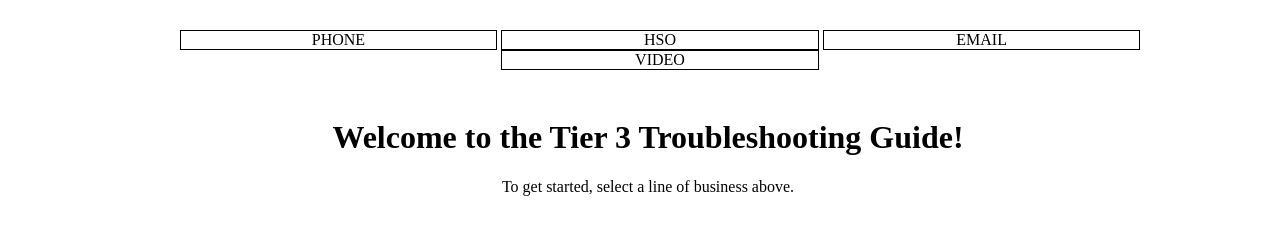
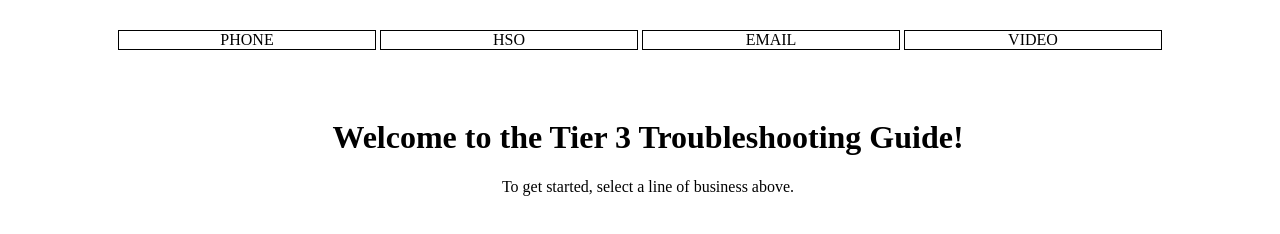
Before and after one commit to Njmat/Tier-3-Troubleshooting-Guide, a plain HTML site: page index.html in a window 1280 px wide. Drawn offline with Linux system fonts and the light colour scheme.

Commit message:
Update CSS
Updated CSS to correct menu

```diff
--- a/hso.css
+++ b/hso.css
@@ -6,6 +6,7 @@
 	position: fixed;
 	overflow-y: auto;
 	width:100%;
+    margin: auto;
 	top: 0;
 	left: 0;
 	z-index: 10000;
@@ -14,15 +15,16 @@
 .header ul {
 	margin: 30px auto;
 	text-align: center;
+    padding: 0px;
 }
 
 .header li {
 	display: inline-block;
 	text-align: center;
 	text-transform: uppercase;
-	padding: 0 40px;
+	padding: 0px;
 	border: 1px solid black;
-	width: 19%;
+	width: 20%;
 	background-color: white;
 	zoom: 1;
 }
@@ -31,7 +33,7 @@
 	background-color: #DBE9EE;
 }
 
-li a {
+a li {
 	text-decoration: none none;
 	color: black;
 }
--- a/style.css
+++ b/style.css
@@ -6,6 +6,7 @@
 	position: fixed;
 	overflow-y: auto;
 	width:100%;
+    margin: auto;
 	top: 0;
 	left: 0;
 	z-index: 10000;
@@ -14,15 +15,16 @@
 .header ul {
 	margin: 30px auto;
 	text-align: center;
+    padding: 0px;
 }
 
 .header li {
 	display: inline-block;
 	text-align: center;
 	text-transform: uppercase;
-	padding: 0 40px;
+	padding: 0px;
 	border: 1px solid black;
-	width: 19%;
+	width: 20%;
 	background-color: white;
 	zoom: 1;
 }
@@ -32,11 +34,6 @@
 }
 
 a li {
-	text-decoration: none none;
-	color: black;
-}
-
-li a {
 	text-decoration: none none;
 	color: black;
 }
```
